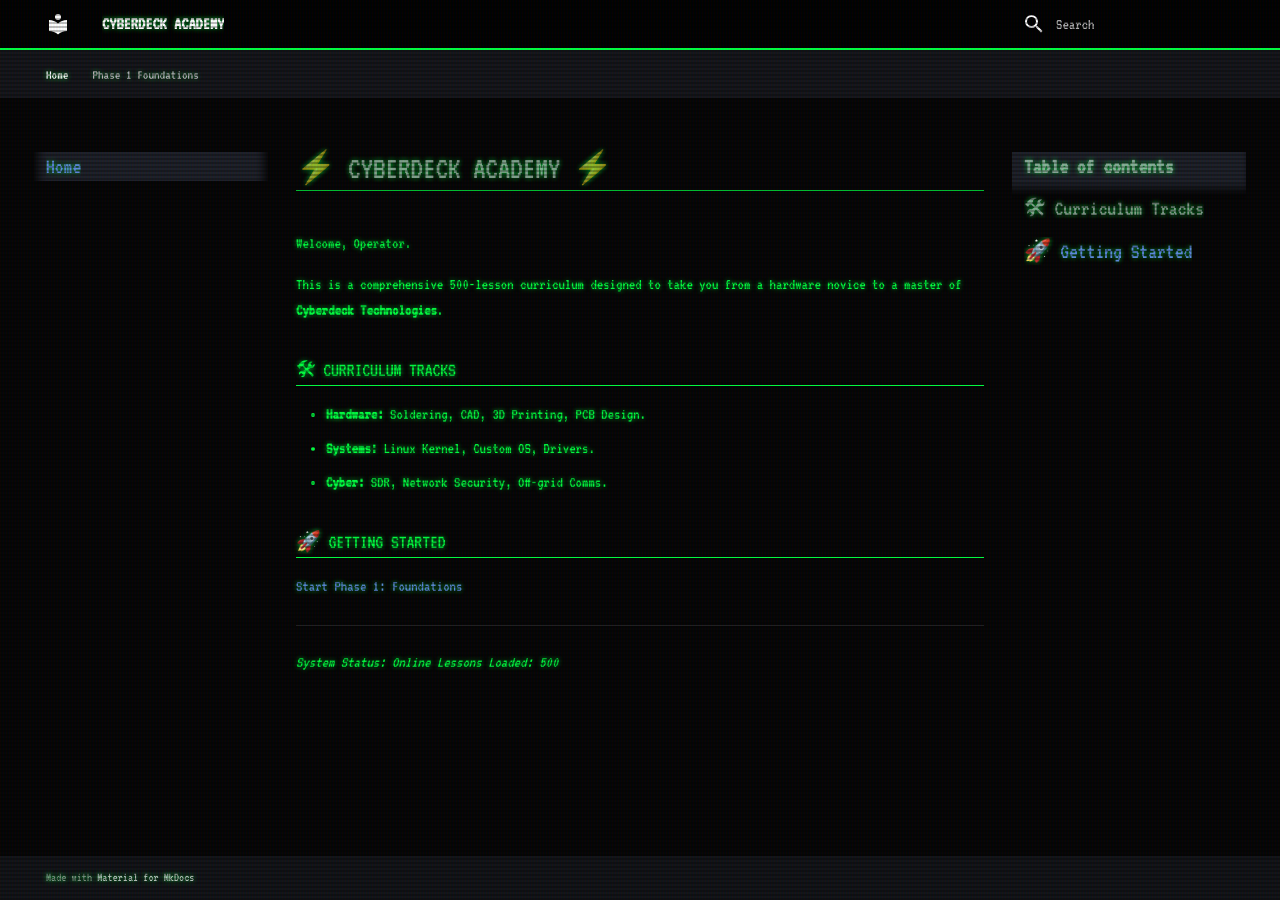
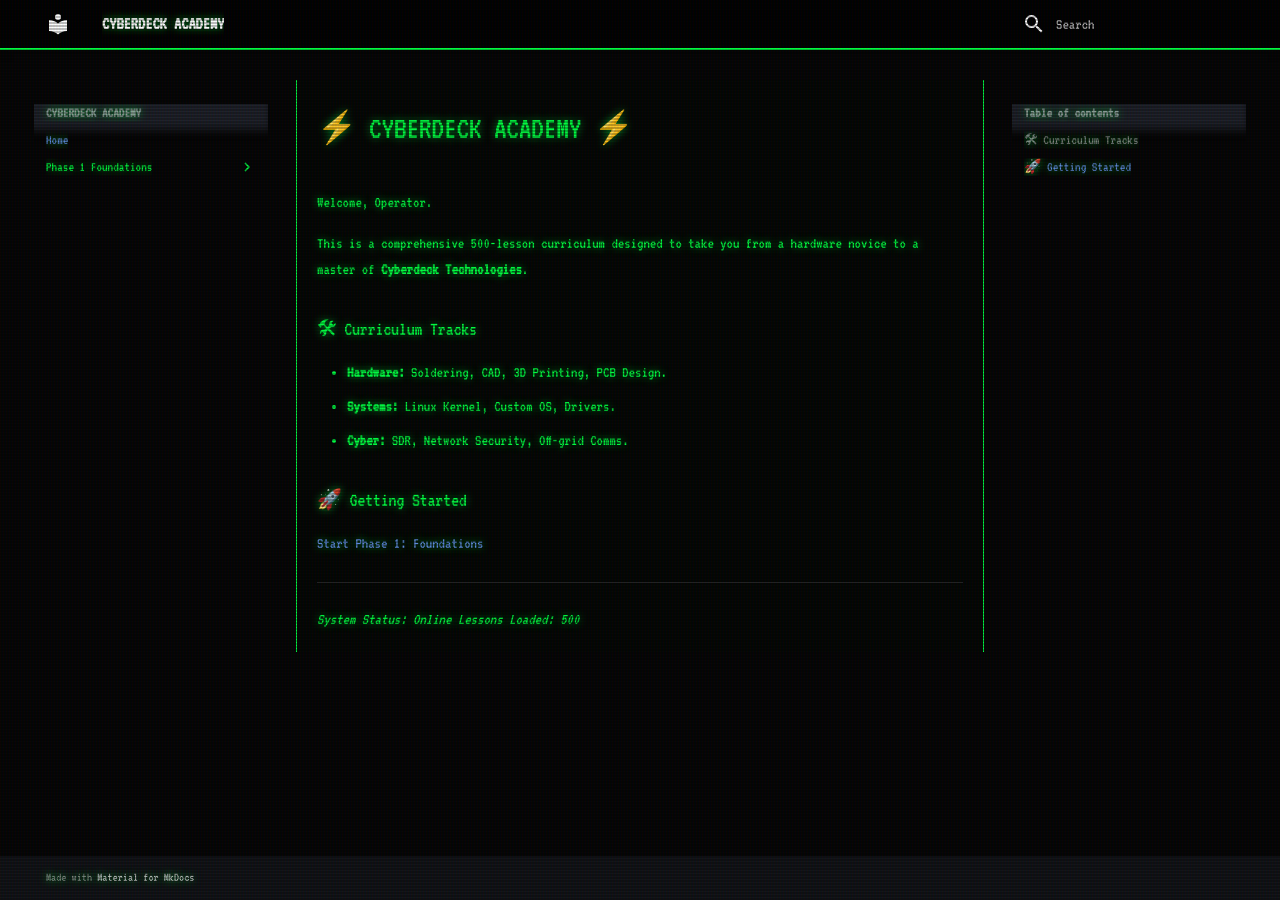
Before and after one commit to adnanafo/cyberdeck-school, an MkDocs documentation site: the page built from docs/index.md, in a window 1280 px wide. Built offline with MkDocs 1.6.1 and Material for MkDocs 9.7.7, drawn with Linux system fonts in a browser that asks for light colours.

Commit message:
FORCE: CRT Terminal Update

```diff
--- a/docs/stylesheets/terminal.css
+++ b/docs/stylesheets/terminal.css
@@ -1,18 +1,11 @@
-/* CRT & Terminal Effect for Cyberdeck Academy */
+@import url('https://fonts.googleapis.com/css2?family=VT323&display=swap');
+
 :root {
-    --md-primary-fg-color: #00ff41 !important; /* Classic Matrix Green */
+    --md-primary-fg-color: #00ff41 !important;
     --md-default-bg-color: #050505 !important;
-    --md-code-bg-color: #0a0a0a !important;
 }
 
-body {
-    background-color: #050505;
-    font-family: 'VT323', monospace !important; /* Retro Font */
-    color: #00ff41;
-    text-shadow: 0 0 5px rgba(0, 255, 65, 0.7); /* Phosphor Glow */
-}
-
-/* Scanline Effect Overlay */
+/* CRT SCANLINE EFFECT */
 body::before {
     content: " ";
     display: block;
@@ -21,41 +14,29 @@ body::before {
     background: linear-gradient(rgba(18, 16, 16, 0) 50%, rgba(0, 0, 0, 0.25) 50%),
                 linear-gradient(90deg, rgba(255, 0, 0, 0.06), rgba(0, 255, 0, 0.02), rgba(0, 0, 255, 0.06));
     z-index: 9999;
-    background-size: 100% 4px, 3px 100%;
+    background-size: 100% 3px, 3px 100%;
     pointer-events: none;
 }
 
-/* Flicker Animation */
-@keyframes flicker {
-    0% { opacity: 0.97; }
-    5% { opacity: 0.95; }
-    10% { opacity: 0.9; }
-    100% { opacity: 1; }
-}
-
-main {
-    animation: flicker 0.15s infinite;
-}
-
-/* Style the Sidebar and Navigation */
-.md-nav {
-    font-size: 1.1rem;
+html, body, .md-content, h1, h2, h3, .md-nav {
+    font-family: 'VT323', monospace !important;
+    color: #00ff41 !important;
+    text-shadow: 0 0 8px rgba(0, 255, 65, 0.6);
 }
 
 .md-header {
-    background-color: #000 !important;
+    background-color: #000000 !important;
     border-bottom: 2px solid #00ff41;
 }
 
-/* Make code blocks look like deep terminal */
-code {
-    color: #00ff41 !important;
-    background-color: #001100 !important;
-    border: 1px solid #00ff41;
+.md-main {
+    background-color: #050505 !important;
 }
 
-h1, h2, h3 {
-    text-transform: uppercase;
-    letter-spacing: 2px;
-    border-bottom: 1px solid #00ff41 !important;
+/* Make it look like a terminal screen */
+.md-content__inner {
+    border-left: 1px solid #00ff41;
+    border-right: 1px solid #00ff41;
+    padding: 20px;
+    background: rgba(0, 20, 0, 0.1);
 }
--- a/mkdocs.yml
+++ b/mkdocs.yml
@@ -3,15 +3,12 @@ site_url: https://adnanafo.github.io/cyberdeck-school/
 
 theme:
   name: material
-  font:
-    text: VT323  # This is the CRT terminal font
-    code: Roboto Mono
   palette:
     scheme: slate
     primary: black
-    accent: lime
-  features:
-    - navigation.tabs
+  font:
+    text: VT323
+    code: Roboto Mono
 
 extra_css:
   - stylesheets/terminal.css
```
